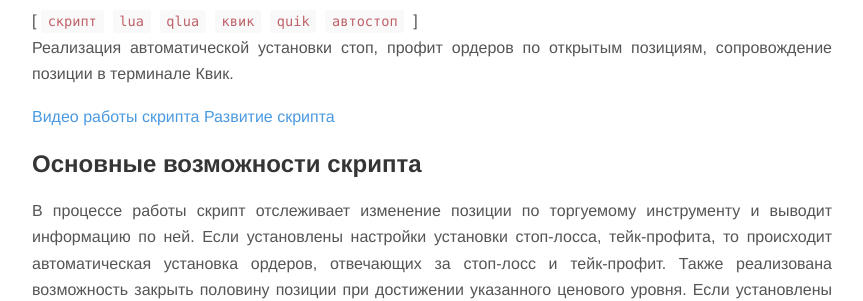
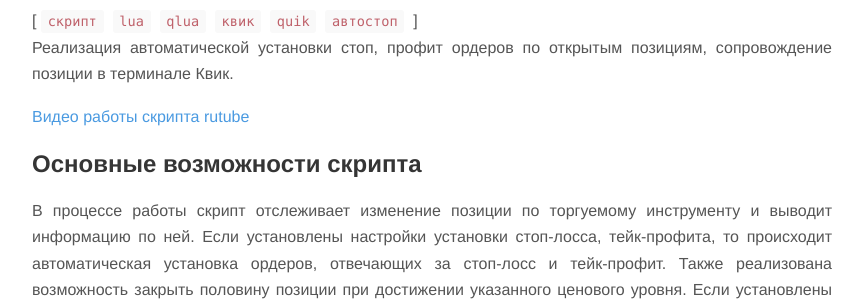
Before and after one commit to nick-nh/nick-nh.github.io, a Jekyll site: the page built from _posts/2021-03-14-multiAutoStop.md, in a window 1280 px wide and 900 px high. Shown: the part 276-577 px from the top of the window, without its empty margins (208-1071 px from the left). Built offline with Jekyll 4.4.1, drawn with Linux system fonts in a browser that asks for light colours; nearby versions of some CDN libraries.

Commit message:
rutube video links

```diff
--- a/_posts/2021-03-14-multiAutoStop.md
+++ b/_posts/2021-03-14-multiAutoStop.md
@@ -9,7 +9,7 @@ tags: [скрипт,lua,qlua,квик,quik,автостоп]
 Реализация автоматической установки стоп, профит ордеров по открытым позициям, сопровождение позиции в терминале Квик.
 
 [Видео работы скрипта](https://www.youtube.com/watch?v=RmSxmCza0rE)
-[Развитие скрипта](https://youtu.be/Fwy8X77YGZw)
+[rutube](https://rutube.ru/plst/521977/)
 
 ##	Основные возможности скрипта
 В процессе работы скрипт отслеживает изменение позиции по торгуемому инструменту и выводит информацию по ней. Если установлены настройки установки стоп-лосса, тейк-профита, то происходит автоматическая установка ордеров, отвечающих за стоп-лосс и тейк-профит.
```
Also changed, not shown: _posts/2021-01-10-transactionPocket-post.md (+1 -0 lines), _posts/2023-06-11-SmartAlgoNet.md (+1 -0 lines).
